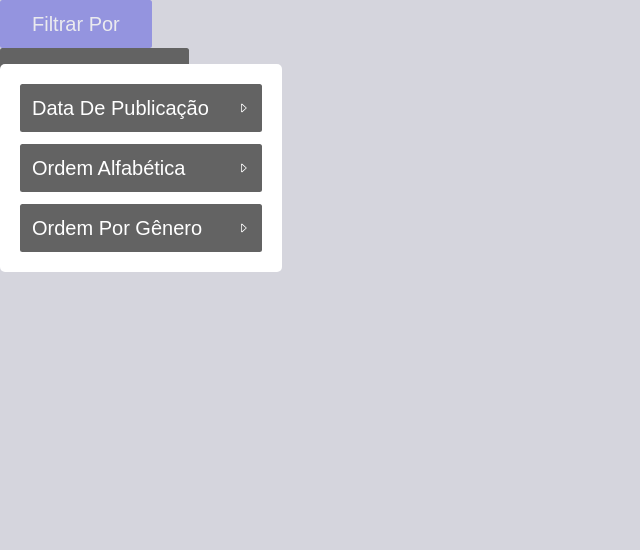
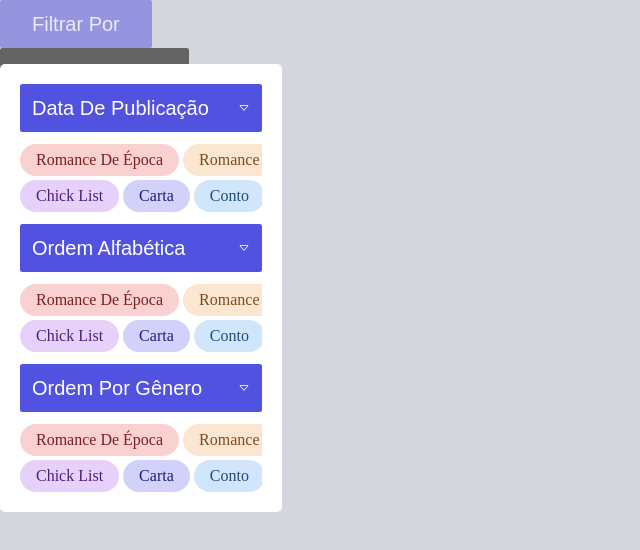
Before and after one commit to Evonofy/MysticalReviews, an Astro site: page / in a window 1280 px wide. Both pictures are taken after a click on the button "Filtrar Por". Shown: the whole page, without its empty margins (0-640 px from the left). Built offline with nearby package versions, Linux system fonts and the light colour scheme; Astro itself is replaced by a stand-in of ours.

Commit message:
fix(pill): remove pill shrinking

```diff
--- a/src/components/pill.tsx
+++ b/src/components/pill.tsx
@@ -14,11 +14,12 @@ const PillRoot = styled("a", {
   justifyContent: "center",
   padding: "$spacer-1 $spacer-4",
   borderRadius: "$brLg",
+  flexShrink: "0",
 
   // focus ring
   "&:focus-visible": {
-    outline: "2px solid transparent",
-    outlineOffset: "-2px", // 2 works better than 1 from the design
+    outline: "3px solid transparent",
+    outlineOffset: "-3px", // 2 works better than 1 from the design
   },
 
   "&:hover": {
@@ -26,24 +27,14 @@ const PillRoot = styled("a", {
   },
 });
 
-const colorMap: Array<{ backgroundColor: string; color: string }> = [
-  {
-    color: "#05543D",
-    backgroundColor: "#CBF9E1",
-  },
-  {
-    color: "#904827",
-    backgroundColor: "#FCF4DB",
-  },
-  {
-    color: "#272790",
-    backgroundColor: "#D9D9FC",
-  },
-  {
-    color: "#902727",
-    backgroundColor: "#FCDBDB",
-  },
-];
+const hueMap = [0, 30, 60, 90, 180, 210, 240, 270, 330];
+
+const colorMap: Array<{ backgroundColor: string; color: string }> = hueMap.map(
+  (hue) => ({
+    color: `hsl(${hue}, 60%, 30%)`,
+    backgroundColor: `hsl(${hue}, 80%, 90%)`,
+  })
+);
 
 export const Pill: FunctionComponent<PillProps> = ({
   children,
--- a/src/components/popup/core/button/dropdown-button.tsx
+++ b/src/components/popup/core/button/dropdown-button.tsx
@@ -25,6 +25,12 @@ const genres = [
   "New Adult",
   "Fantasia",
   "Chick List",
+  "Carta",
+  "Conto",
+  "Drama",
+  "Crônica",
+  "Ensaio",
+  "Poesia",
 ];
 
 export const DropdownButton: FunctionComponent<{
@@ -32,7 +38,7 @@ export const DropdownButton: FunctionComponent<{
   checked: boolean;
   onChecked: () => void;
 }> = ({ label }) => {
-  const [open, setOpen] = useState(false);
+  const [open, setOpen] = useState(true);
 
   return (
     <>
@@ -54,18 +60,47 @@ export const DropdownButton: FunctionComponent<{
         />
       </ButtonRoot>
 
-      {open ? (
-        <Div css={{ display: "flex", flexWrap: "wrap", gap: "$spacer-1" }}>
-          <Suspense fallback={"carregando..."}>
-            {genres.length / 2}
-            {genres.map((genre, index) => (
-              <Pill key={genre} index={index} href={`/${slugify(genre)}`}>
+      <Div
+        css={{
+          width: "100%",
+          display: open ? "flex" : "none",
+          flexDirection: "column",
+          overflow: "auto",
+          gap: "$spacer-1",
+        }}
+      >
+        <Suspense fallback={"carregando..."}>
+          <Div
+            css={{
+              width: "100%",
+
+              display: "flex",
+              alignItems: "center",
+              gap: "$spacer-1",
+            }}
+          >
+            {genres
+              .slice(0, Math.floor(genres.length / 2))
+              .map((genre, index) => (
+                <Pill key={genre} index={index} href={`/${slugify(genre)}`}>
+                  {genre}
+                </Pill>
+              ))}
+          </Div>
+
+          <Div css={{ display: "flex", gap: "$spacer-1" }}>
+            {genres.slice(Math.floor(genres.length / 2)).map((genre, index) => (
+              <Pill
+                key={genre}
+                index={(index + 2) * -1.24}
+                href={`/${slugify(genre)}`}
+              >
                 {genre}
               </Pill>
             ))}
-          </Suspense>
-        </Div>
-      ) : null}
+          </Div>
+        </Suspense>
+      </Div>
     </>
   );
 };
--- a/src/components/popup/core/index.tsx
+++ b/src/components/popup/core/index.tsx
@@ -31,7 +31,7 @@ const PopupModal = styled("div", {
   borderTopRightRadius: "$brSm",
 
   width: "100%",
-  height: "222px",
+  // height: "222px",
 
   position: "absolute",
   zIndex: "$high",
--- a/src/pages/index.astro
+++ b/src/pages/index.astro
@@ -3,6 +3,7 @@ import "../styles/main.scss";
 
 import { FilterPostsPopup } from "../components/popup/filter-posts";
 import { SortPostsPopup } from "../components/popup/sort-posts";
+import { Card } from "../components/card";
 ---
 
 <meta charset="UTF-8" />
@@ -11,7 +12,7 @@ import { SortPostsPopup } from "../components/popup/sort-posts";
   <FilterPostsPopup client:only="react" />
   <SortPostsPopup client:only="react" />
 
-  <section style={{width: "100%"}}>
+  <section style={{ width: "100%" }}>
     <!-- <Card
         title="ben"
         description="Lorem ipsum dolor sit amet, consectetur adipiscing elit. In sed consectetur mauris. Nunc pretium lorem eu fermentum vulputate. In in vulputate tortor. Etiam elit elit, vulputate vel leo sit amet, rutrum condimentum libero. Ut sit amet lorem gravida, ornare ipsum quis, luctus mauris. Phasellus tempus urna arcu, ut scelerisque nunc iaculis ut. "
--- a/tsconfig.json
+++ b/tsconfig.json
@@ -7,7 +7,7 @@
       "DOM.Iterable",
       "ESNext"
     ],
-    "allowJs": false,
+    "allowJs": true,
     "skipLibCheck": true,
     "esModuleInterop": false,
     "allowSyntheticDefaultImports": true,
```
Also changed, not shown: src/slug.ts (added).
